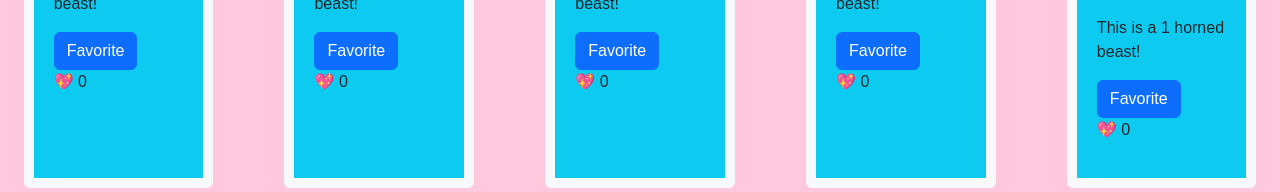
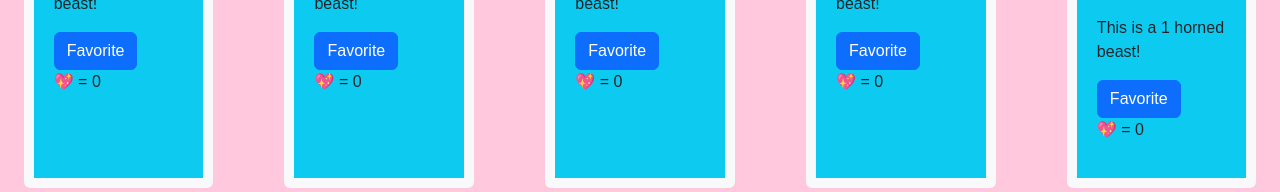
Before and after one commit to theladygen/gallery-of-horns, a React (Vite) app: page / in a window 1280 px wide. Shown: the part 489-681 px from the top of the page. Built offline with nearby package versions, Linux system fonts and the light colour scheme; a web font is replaced by a local one.

Commit message:
added onClick to photos themselves in addition to button

```diff
--- a/src/components/HornedBeast.jsx
+++ b/src/components/HornedBeast.jsx
@@ -22,6 +22,7 @@ class HornedBeast extends React.Component {
       <>
         <Card className="beast p-1 h-100" border="light" bg="info" style={{ width: '80%'}}>
           <Card.Img
+            onClick={this.handleFavorites}
             variant="top"
             src={this.props.imageUrl}
             alt={this.props.title}/>
@@ -30,7 +31,7 @@ class HornedBeast extends React.Component {
             <Card.Text>{this.props.description}</Card.Text>
             <Card.Text>This is a {this.props.horns} horned beast!</Card.Text>
             <Button onClick={this.handleFavorites}>Favorite</Button>
-           <p>💖 {this.state.favorites}</p>
+           <p>💖 = {this.state.favorites}</p>
           </Card.Body>
          </Card>
       </>
```
